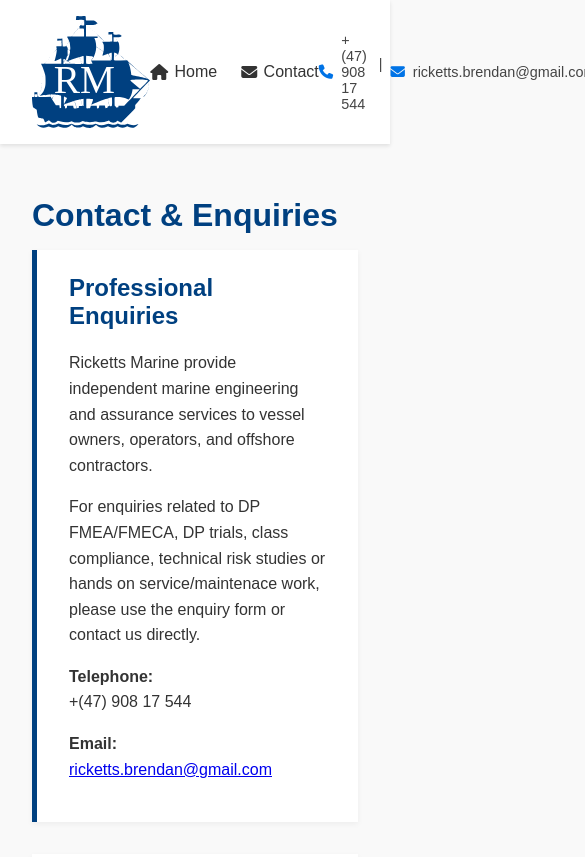
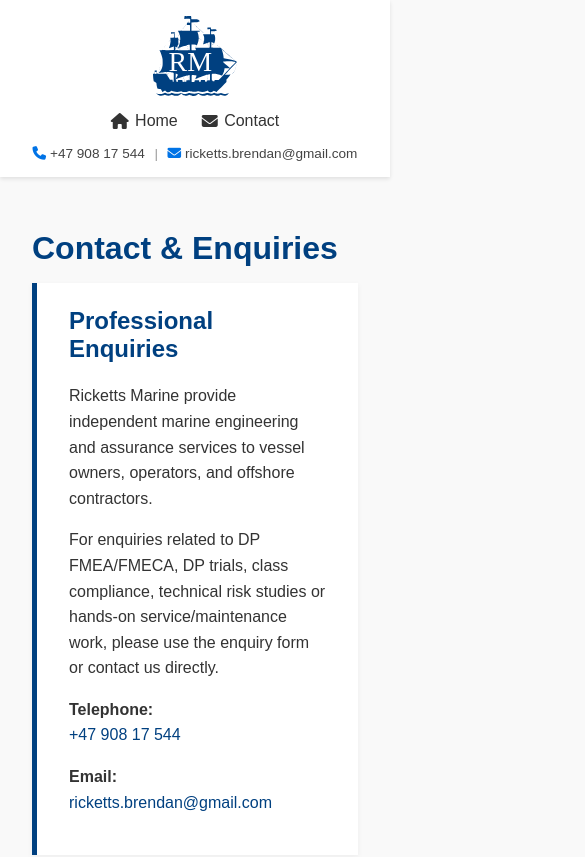
Before and after one commit to B1R121/Webbymebby, a plain HTML site: page contact.html in a window 390 px wide. Shown: the top 857 px of the page, 585 px wide, since content can reach past the window. Drawn offline with Linux system fonts and the light colour scheme.

Commit message:
Update contact.html
Mobile was contact7 or less

```diff
--- a/contact.html
+++ b/contact.html
@@ -4,7 +4,9 @@
   <meta charset="UTF-8" />
   <meta name="viewport" content="width=device-width, initial-scale=1.0" />
   <title>Contact Ricketts Marine | Marine Engineering Consultancy</title>
+
   <link rel="stylesheet" href="https://cdnjs.cloudflare.com/ajax/libs/font-awesome/6.5.0/css/all.min.css" />
+
   <style>
     body {
       margin: 0;
@@ -14,6 +16,8 @@
       flex-direction: column;
       min-height: 100vh;
     }
+
+    /* ================= HEADER ================= */
 
     header {
       background-color: #ffffff;
@@ -30,12 +34,16 @@
       padding: 1rem 2rem;
       max-width: 1200px;
       margin: 0 auto;
+      gap: 1rem;
     }
 
-    /* SVG LOGO */
+    /* Responsive logo:
+       - not too small on desktop
+       - not too large on mobile */
     .logo-img {
-      height: 112px;
+      height: clamp(80px, 6vw, 120px);
       width: auto;
+      max-width: 90vw;
       display: block;
     }
 
@@ -60,14 +68,30 @@
     .email-contact {
       display: flex;
       align-items: center;
-      gap: 0.5rem;
+      gap: 0.6rem;
       font-size: 0.9rem;
+      flex-wrap: wrap;
+    }
+
+    .email-contact a {
+      text-decoration: none;
       color: #444;
+      white-space: nowrap;
+    }
+
+    .email-contact a:hover {
+      color: #0073e6;
     }
 
     .email-contact i {
       color: #0073e6;
     }
+
+    .divider {
+      color: #999;
+    }
+
+    /* ================= MAIN ================= */
 
     main {
       padding: 2rem;
@@ -102,6 +126,15 @@
     .contact-info p {
       line-height: 1.6;
       color: #333;
+    }
+
+    .contact-info a {
+      color: #004080;
+      text-decoration: none;
+    }
+
+    .contact-info a:hover {
+      text-decoration: underline;
     }
 
     form {
@@ -146,6 +179,8 @@
       background-color: #0073e6;
     }
 
+    /* ================= FOOTER ================= */
+
     footer {
       margin-top: auto;
       background-color: #004080;
@@ -155,14 +190,32 @@
       font-size: 0.9rem;
     }
 
+    /* ================= MOBILE ================= */
+
     @media (max-width: 768px) {
+      .navbar {
+        flex-direction: column;
+        text-align: center;
+      }
+
+      nav {
+        justify-content: center;
+      }
+
+      .email-contact {
+        justify-content: center;
+        font-size: 0.85rem;
+      }
+
       .contact-wrapper {
         grid-template-columns: 1fr;
       }
     }
   </style>
 </head>
+
 <body>
+
 <header>
   <div class="navbar">
 
@@ -174,11 +227,13 @@
     </nav>
 
     <div class="email-contact">
-        <i class="fas fa-phone"></i>
-        <span>+(47) 908 17 544</span>
-        &nbsp;|&nbsp;
-        <i class="fas fa-envelope"></i>
-        <span>ricketts.brendan@gmail.com</span>
+      <a href="tel:+4790817544">
+        <i class="fas fa-phone"></i> +47 908 17 544
+      </a>
+      <span class="divider">|</span>
+      <a href="mailto:ricketts.brendan@gmail.com">
+        <i class="fas fa-envelope"></i> ricketts.brendan@gmail.com
+      </a>
     </div>
 
   </div>
@@ -195,18 +250,16 @@
         operators, and offshore contractors.
       </p>
       <p>
-          For enquiries related to DP FMEA/FMECA, DP trials, class compliance, technical risk studies or hands on service/maintenace work,
+        For enquiries related to DP FMEA/FMECA, DP trials, class compliance, technical risk studies or hands-on service/maintenance work,
         please use the enquiry form or contact us directly.
       </p>
       <p>
-          <strong>Telephone:</strong><br />
-          +(47) 908 17 544
+        <strong>Telephone:</strong><br>
+        <a href="tel:+4790817544">+47 908 17 544</a>
       </p>
       <p>
-          <strong>Email:</strong><br />
-          <a href="mailto:ricketts.brendan@gmail.com">
-            ricketts.brendan@gmail.com
-          </a>
+        <strong>Email:</strong><br>
+        <a href="mailto:ricketts.brendan@gmail.com">ricketts.brendan@gmail.com</a>
       </p>
     </div>
 
@@ -214,16 +267,16 @@
       <h2>Enquiry Form</h2>
 
       <label for="name">Name</label>
-        <input type="text" id="name" name="name" required />
+      <input type="text" id="name" name="name" required>
 
       <label for="company">Company</label>
-        <input type="text" id="company" name="company" />
+      <input type="text" id="company" name="company">
 
       <label for="email">Email</label>
-        <input type="email" id="email" name="email" required />
+      <input type="email" id="email" name="email" required>
 
       <label for="subject">Subject</label>
-        <input type="text" id="subject" name="subject" />
+      <input type="text" id="subject" name="subject">
 
       <label for="message">Enquiry Details</label>
       <textarea id="message" name="message" required></textarea>
@@ -234,7 +287,8 @@
 </main>
 
 <footer>
-    2025 Ricketts Marine - engineering consultancy.
+  2025 Ricketts Marine – engineering consultancy.
 </footer>
+
 </body>
 </html>
```
Lines whose indentation alone changed are shown as unchanged.
